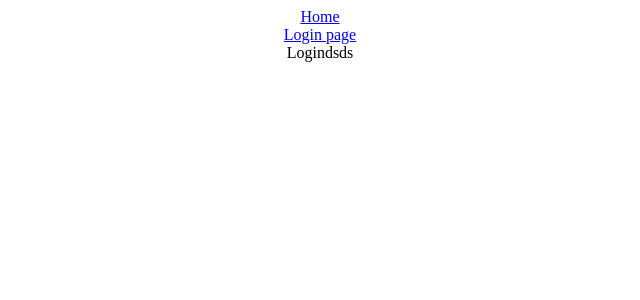
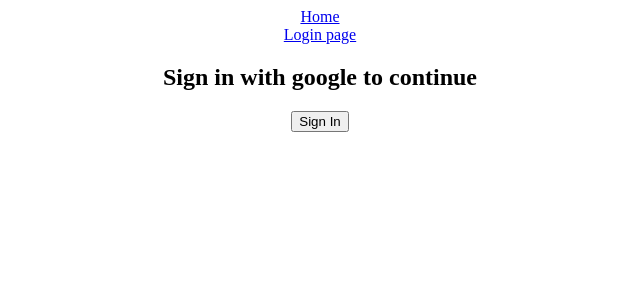
Before and after one commit to surajgautam27/Managing_Database_Using_Firebase, a React (Create React App) app: page /login in a window 1280 px wide. Shown: the top 300 px of the page, without its empty margins (320-960 px from the left). Built offline with nearby package versions, Linux system fonts and the light colour scheme.

Commit message:
Third commit

```diff
--- a/package.json
+++ b/package.json
@@ -6,6 +6,7 @@
     "@testing-library/jest-dom": "^5.16.5",
     "@testing-library/react": "^13.4.0",
     "@testing-library/user-event": "^13.5.0",
+    "firebase": "^9.17.1",
     "react": "^18.2.0",
     "react-dom": "^18.2.0",
     "react-router-dom": "^6.8.2",
--- /dev/null
+++ b/src/config/firebase.ts
@@ -0,0 +1,20 @@
+// Import the functions you need from the SDKs you need
+import { initializeApp } from "firebase/app";
+import {getAuth,GoogleAuthProvider} from 'firebase/auth'
+// TODO: Add SDKs for Firebase products that you want to use
+// https://firebase.google.com/docs/web/setup#available-libraries
+
+// Your web app's Firebase configuration
+const firebaseConfig = {
+  apiKey: "AIzaSyDNqJtoBvPHDR3vYOtVn9r2N15__6331nU",
+  authDomain: "react-course-be3e9.firebaseapp.com",
+  projectId: "react-course-be3e9",
+  storageBucket: "react-course-be3e9.appspot.com",
+  messagingSenderId: "724197498198",
+  appId: "1:724197498198:web:02529bb9f27c0653ddcaf7"
+};
+
+// Initialize Firebase
+const app = initializeApp(firebaseConfig);
+export const auth=getAuth(app);
+export const provider = new GoogleAuthProvider();
--- a/src/pages/Login.js
+++ b/src/pages/Login.js
@@ -1,9 +1,24 @@
 import React from 'react'
+import {auth,provider} from "../config/firebase.ts"
+import { signInWithPopup } from 'firebase/auth'
+import { useNavigate } from 'react-router-dom'
+function Login() {
+const navigate=useNavigate();
+  const signInWithGoogle = async ()=>{
 
-function Login() {
+      const result = await signInWithPopup(auth,provider);
+
+      navigate('/')
+        console.log(result)
+
+
+
+
+  }
   return (
     <div>
-      Logindsds
+      <h2>Sign in with google to continue</h2>
+      <button onClick={signInWithGoogle}>Sign In</button>
     </div>
   )
 }
```
Also changed, not shown: 1 other file (tests, documents, lock files or other folders).
